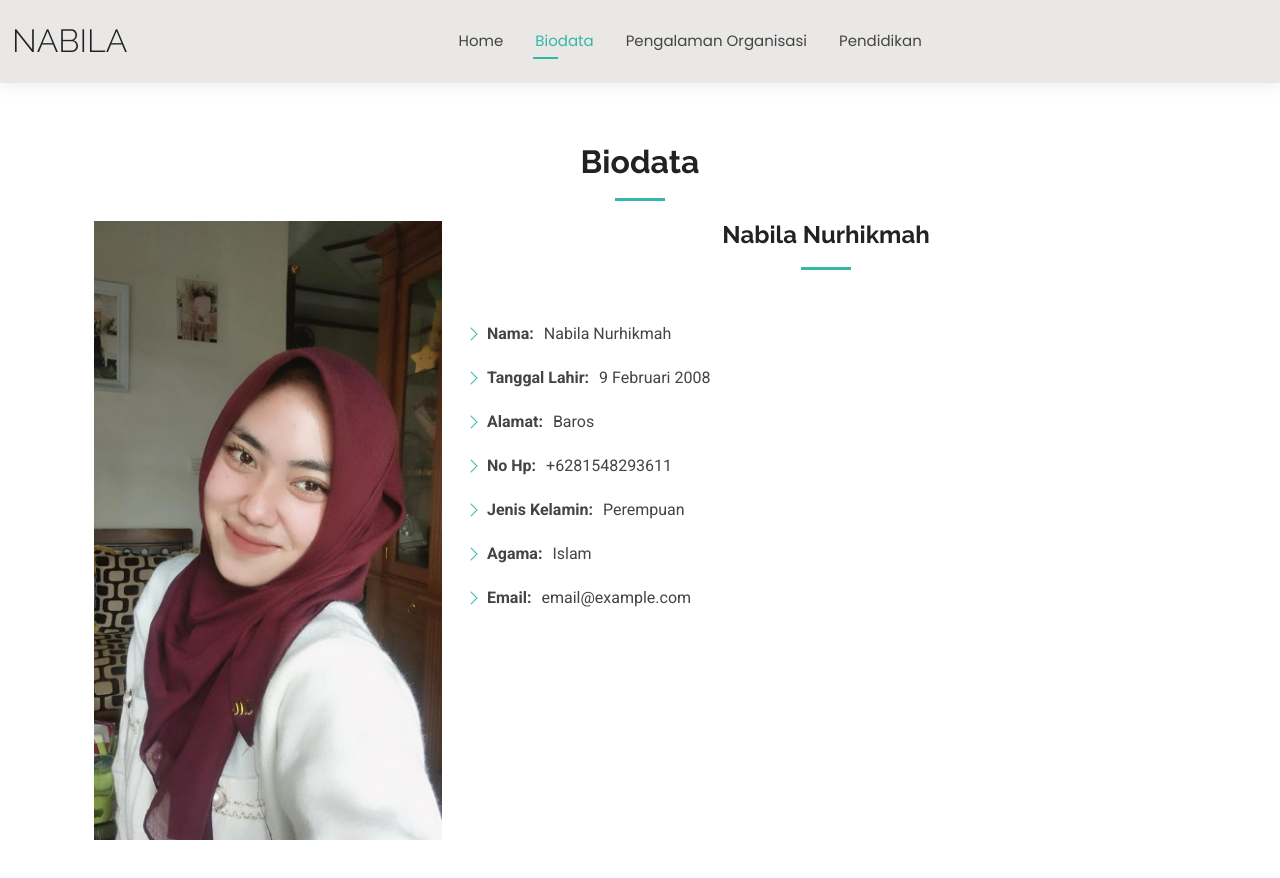
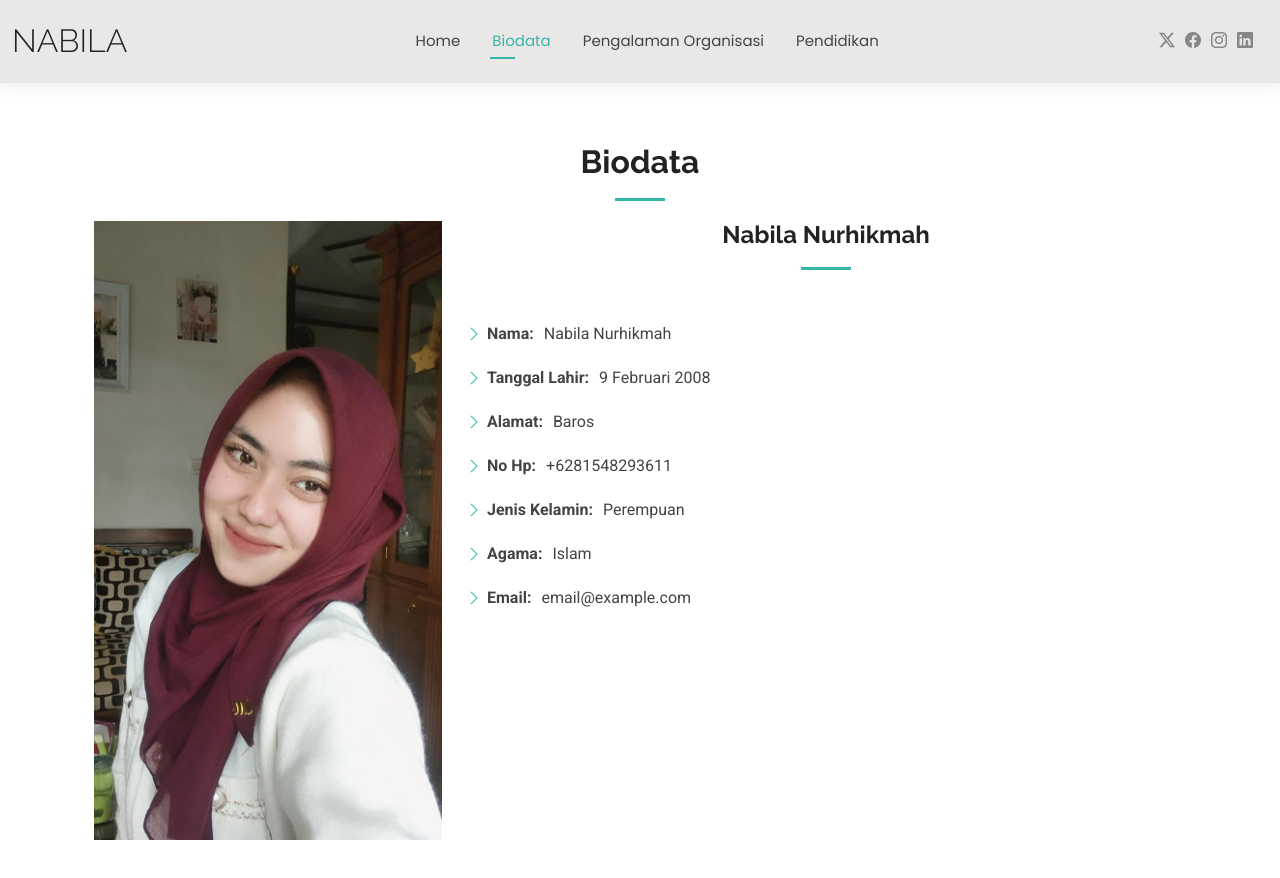
Before and after one commit to nabilanurhikmah/cv-nabila, a plain HTML site: page about.html in a window 1280 px wide. Drawn offline with Linux system fonts and the light colour scheme.

Commit message:
Update about.html

```diff
--- a/about.html
+++ b/about.html
@@ -52,12 +52,15 @@
           <li><a href="about.html" class="active">Biodata</a></li>
           <li><a href="resume.html">Pengalaman Organisasi</a></li>
           <li><a href="services.html">Pendidikan</a></li>
-            <ul>
         </ul>
         <i class="mobile-nav-toggle d-xl-none bi bi-list"></i>
       </nav>
 
       <div class="header-social-links">
+        <a href="#" class="twitter"><i class="bi bi-twitter-x"></i></a>
+        <a href="#" class="facebook"><i class="bi bi-facebook"></i></a>
+        <a href="#" class="instagram"><i class="bi bi-instagram"></i></a>
+        <a href="#" class="linkedin"><i class="bi bi-linkedin"></i></a>
       </div>
 
     </div>
```
